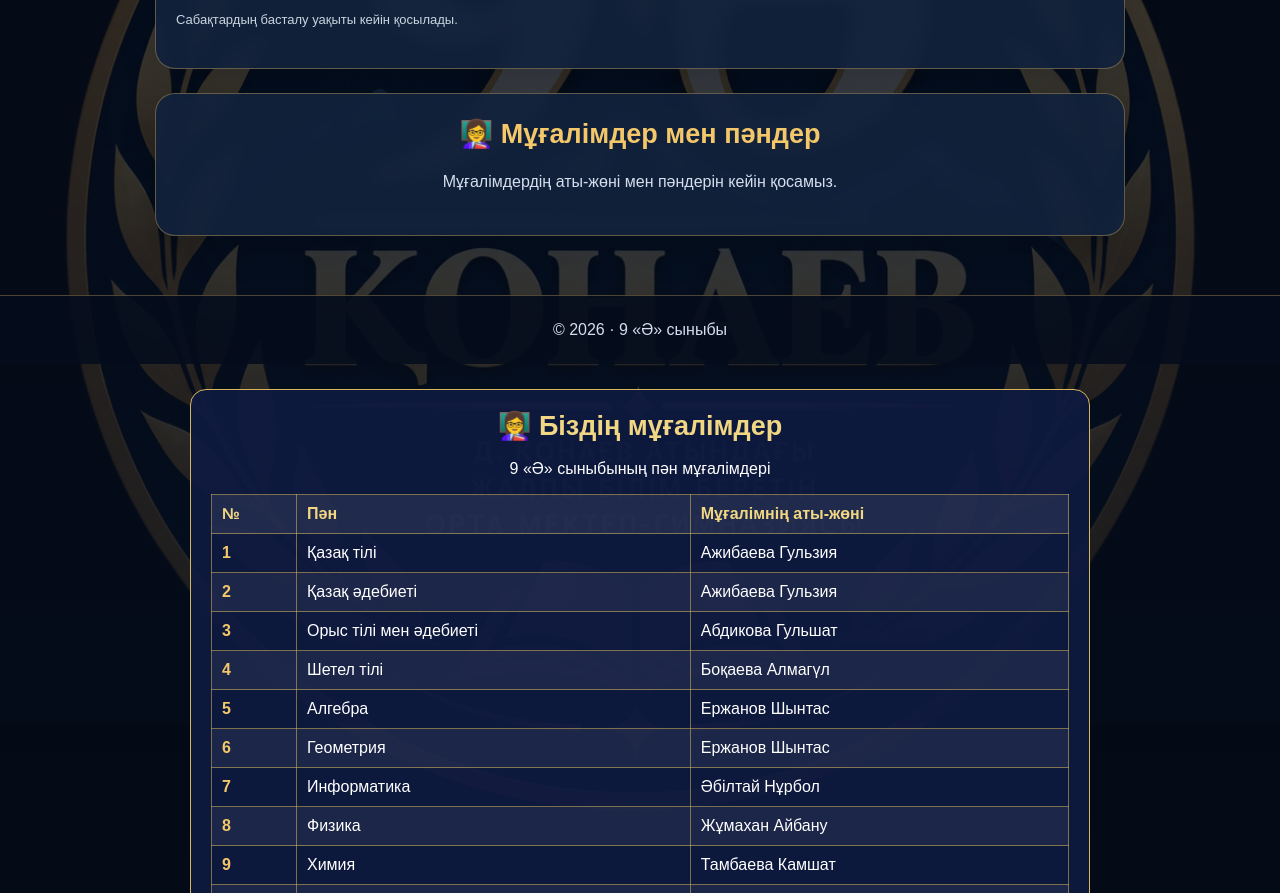
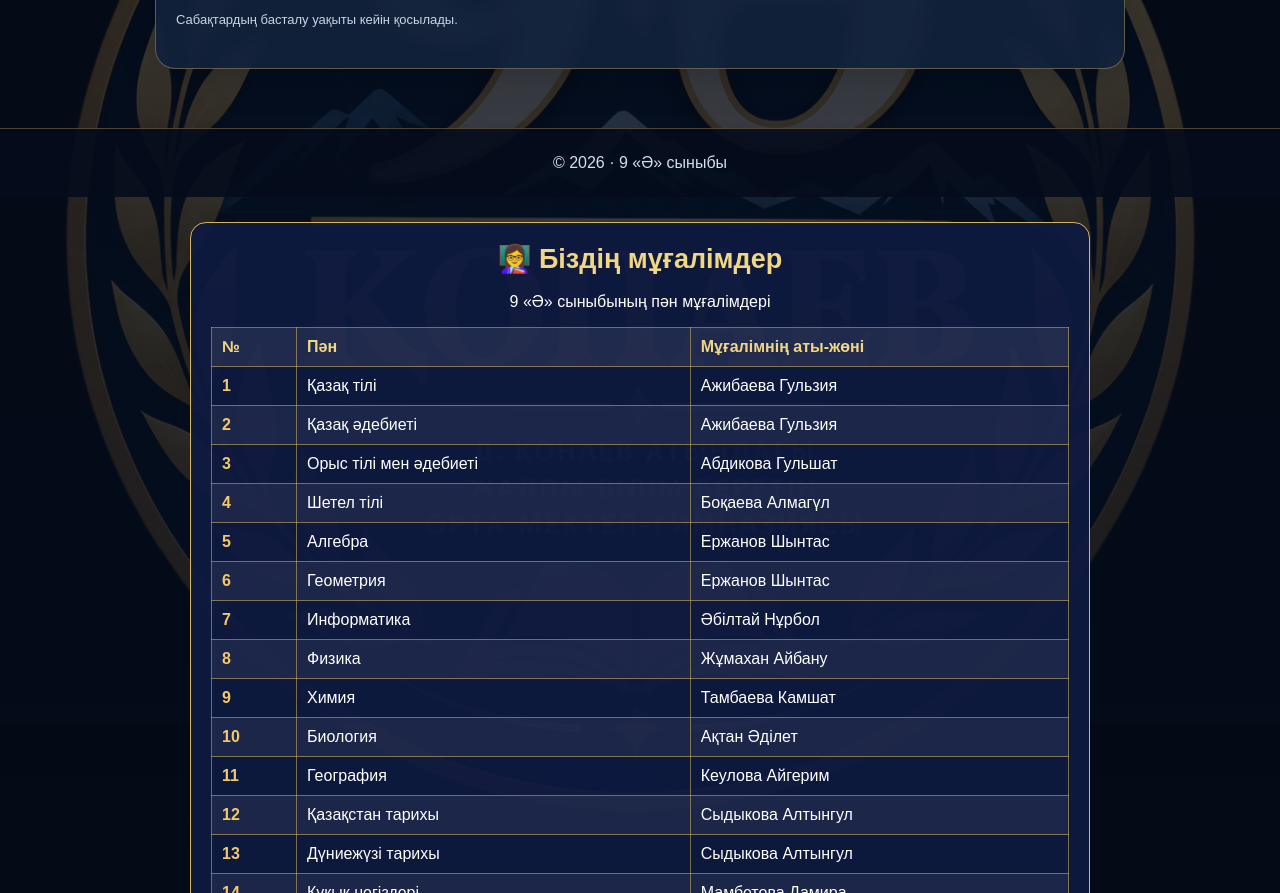
Before and after one commit to madinanrtaj56-pixel/My-website, a plain HTML site: page index.html in a window 1280 px wide. Shown: the part 1677-2570 px from the top of the page. Drawn offline with Linux system fonts and the light colour scheme.

Commit message:
Update index.html

```diff
--- a/index.html
+++ b/index.html
@@ -69,7 +69,7 @@ footer{text-align:center;padding:25px 15px;color:var(--muted);background:rgba(5,
 <div class="schedule-wrap"><table><thead><tr><th>Сабақ</th><th>Пән</th></tr></thead><tbody id="scheduleBody"></tbody></table></div>
 <p class="note">Сабақтардың басталу уақыты кейін қосылады.</p>
 </section>
-<section class="card" id="teachers"><h2>👩‍🏫 Мұғалімдер мен пәндер</h2><p class="intro">Мұғалімдердің аты-жөні мен пәндерін кейін қосамыз.</p></section>
+</section>
 </main>
 <footer>© 2026 · 9 «Ә» сыныбы</footer>
 <script>
```
